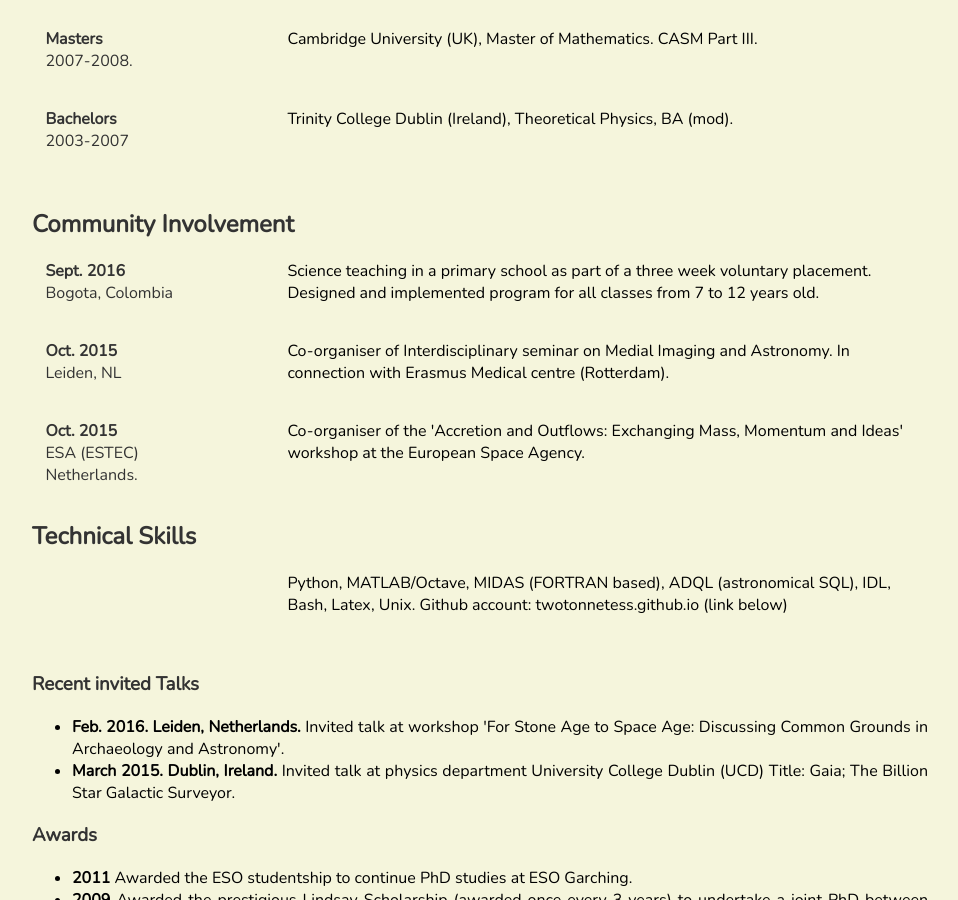
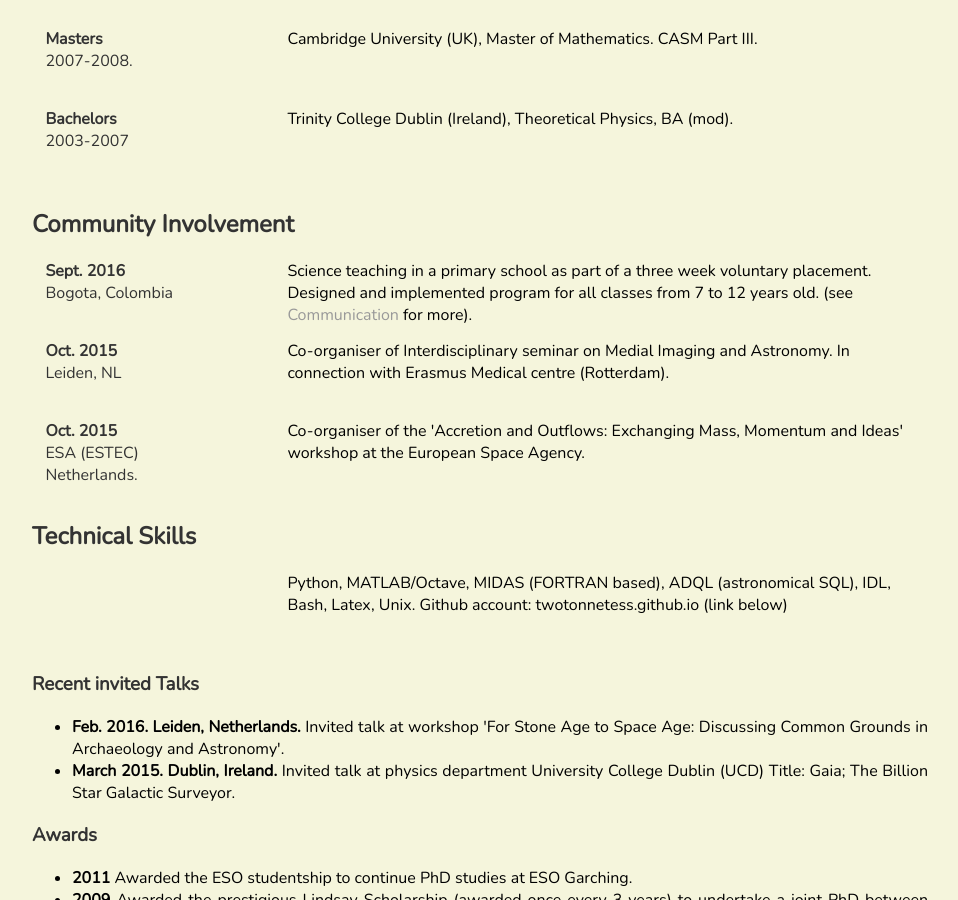
Before and after one commit to twotonnetess/twotonnetess.github.io, a Jekyll site: the page built from cv/index.html, in a window 1280 px wide and 900 px high, scrolled down 1165 px. Shown: the whole window, without its empty margins (160-1118 px from the left). Built offline with Jekyll 4.4.1, drawn with Linux system fonts in a browser that asks for light colours.

Commit message:
Adjustment to online CV

```diff
--- a/cv/index.html
+++ b/cv/index.html
@@ -109,7 +109,7 @@ title: CV G. Costigan
    <b>Sept. 2016 </b> </br>
    Bogota, Colombia
    </date_place> <place_details>
-    Science teaching in a primary school as part of a three week voluntary placement. Designed and implemented program for all classes from 7 to 12 years old.
+    Science teaching in a primary school as part of a three week voluntary placement. Designed and implemented program for all classes from 7 to 12 years old. (see <a href="communications/">Communication</a> for more).
    </place_details>
 </div>
 
```
